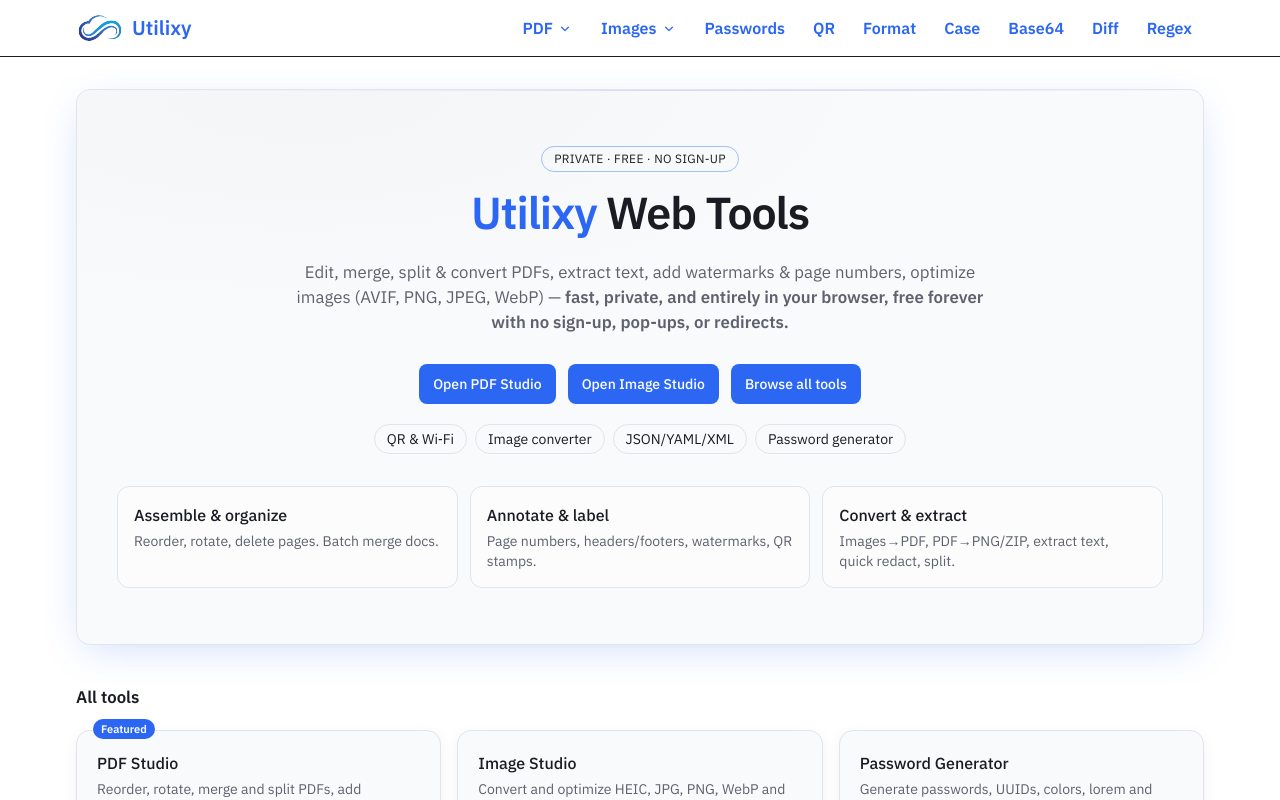
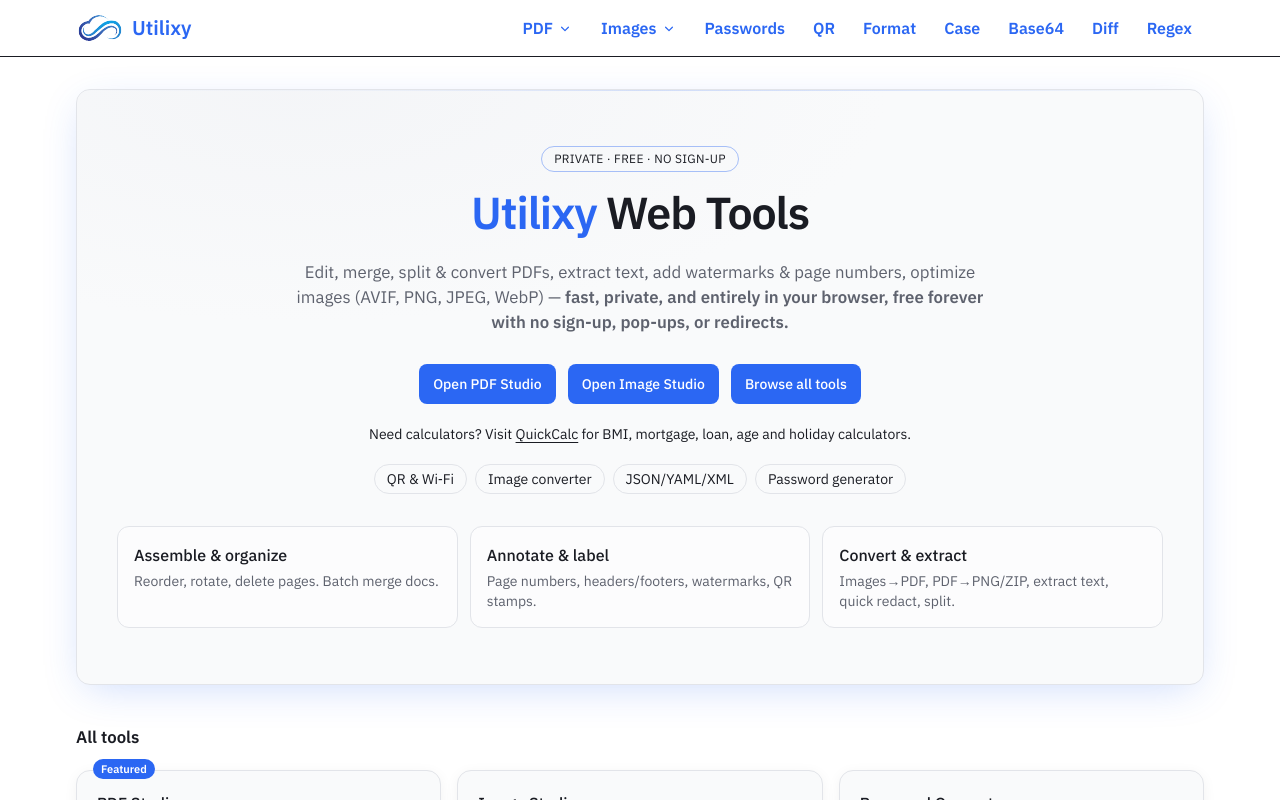
Before and after one commit to MikeWhelan91/pockettool, a Next.js app: page / in a window 1280 px wide. Built offline with nearby package versions, Linux system fonts and the light colour scheme.

Commit message:
Add QuickCalc links and update SEO

```diff
--- a/app/layout.tsx
+++ b/app/layout.tsx
@@ -37,7 +37,7 @@ export const viewport: Viewport = {
 export const metadata: Metadata = {
   title: "Utilixy — Quick, private web tools",
   description:
-    "QR & Wi-Fi codes, image and PDF tools, formatters and random generators — all running locally in your browser.",
+    "QR & Wi-Fi codes, image and PDF tools, formatters and random generators — all running locally in your browser. Explore QuickCalc for BMI, mortgage, loan, age and holiday calculators.",
   manifest: "/manifest.json",
   themeColor: "#3B82F6",
   metadataBase: new URL("https://utilixy.com"),
@@ -53,11 +53,17 @@ export const metadata: Metadata = {
     "Base64 encoder",
     "random generator",
     "regex tester",
+    "QuickCalc",
+    "BMI calculator",
+    "mortgage calculator",
+    "loan calculator",
+    "age calculator",
+    "holiday calculator",
   ],
   openGraph: {
     title: "Utilixy — Quick, private web tools",
     description:
-      "All tools run locally. Generate QR codes, convert images, merge PDFs, format JSON/YAML/XML, and more.",
+      "All tools run locally. Generate QR codes, convert images, merge PDFs, format JSON/YAML/XML, and more. Explore QuickCalc for BMI, mortgage, loan, age and holiday calculators.",
     images: [{ url: "/icons/icon-512.png", width: 512, height: 512 }],
     type: "website",
   },
@@ -65,7 +71,7 @@ export const metadata: Metadata = {
     card: "summary_large_image",
     title: "Utilixy — Quick, private web tools",
     description:
-      "All tools run locally. Generate QR codes, convert images, merge PDFs, format JSON/YAML/XML, and more.",
+      "All tools run locally. Generate QR codes, convert images, merge PDFs, format JSON/YAML/XML, and more. Explore QuickCalc for BMI, mortgage, loan, age and holiday calculators.",
     images: ["/icons/icon-512.png"],
   },
 };
@@ -250,6 +256,14 @@ export default function RootLayout({
                   <Link href="/about" className="hover:underline leading-none">
                     About
                   </Link>
+                  <a
+                    href="https://quickcalc.me"
+                    target="_blank"
+                    rel="noopener noreferrer"
+                    className="hover:underline leading-none"
+                  >
+                    QuickCalc
+                  </a>
                 </nav>
                 <div className="flex items-center">
                   <ThemeToggle />
--- a/app/page.tsx
+++ b/app/page.tsx
@@ -5,7 +5,7 @@ import type { Metadata } from "next";
 export const metadata: Metadata = {
   title: "PDF Studio & Web Tools — Utilixy",
   description:
-    "Reorder, rotate, merge and split PDFs plus access quick tools like QR codes, image conversion and more — all local, private and free. No sign-up, pop-ups or redirects.",
+    "Reorder, rotate, merge and split PDFs plus access quick tools like QR codes, image conversion and more — all local, private and free. No sign-up, pop-ups or redirects. Need calculators? Visit QuickCalc for BMI, mortgage, loan, age and holiday calculators.",
   keywords: [
     "PDF Studio",
     "web tools",
@@ -22,11 +22,17 @@ export const metadata: Metadata = {
     "no sign up",
     "no pop ups",
     "no redirects",
+    "QuickCalc",
+    "BMI calculator",
+    "mortgage calculator",
+    "loan calculator",
+    "age calculator",
+    "holiday calculator",
   ],
   openGraph: {
     title: "PDF Studio & Web Tools — Utilixy",
     description:
-      "Reorder, rotate, merge and split PDFs plus access quick tools like QR codes, image conversion and more — all local, private and free. No sign-up, pop-ups or redirects.",
+      "Reorder, rotate, merge and split PDFs plus access quick tools like QR codes, image conversion and more — all local, private and free. No sign-up, pop-ups or redirects. Need calculators? Visit QuickCalc for BMI, mortgage, loan, age and holiday calculators.",
     url: "/",
     siteName: "Utilixy",
     images: [{ url: "/icons/icon-512.png", width: 512, height: 512 }],
@@ -36,7 +42,7 @@ export const metadata: Metadata = {
     card: "summary",
     title: "PDF Studio & Web Tools — Utilixy",
     description:
-      "Reorder, rotate, merge and split PDFs plus access quick tools like QR codes, image conversion and more — all local, private and free. No sign-up, pop-ups or redirects.",
+      "Reorder, rotate, merge and split PDFs plus access quick tools like QR codes, image conversion and more — all local, private and free. No sign-up, pop-ups or redirects. Need calculators? Visit QuickCalc for BMI, mortgage, loan, age and holiday calculators.",
     images: ["/icons/icon-512.png"],
   },
 };
@@ -161,6 +167,19 @@ export default function HomePage() {
                   Browse all tools
                 </a>
               </div>
+
+              <p className="mx-auto mt-2 max-w-[70ch] text-sm">
+                Need calculators? Visit{" "}
+                <a
+                  href="https://quickcalc.me"
+                  target="_blank"
+                  rel="noopener noreferrer"
+                  className="underline"
+                >
+                  QuickCalc
+                </a>{" "}
+                for BMI, mortgage, loan, age and holiday calculators.
+              </p>
 
               {/* Mention other tools inline */}
               <div className="mt-2 flex flex-wrap items-center justify-center gap-2 text-sm">
```
Lines whose indentation alone changed are shown as unchanged.
